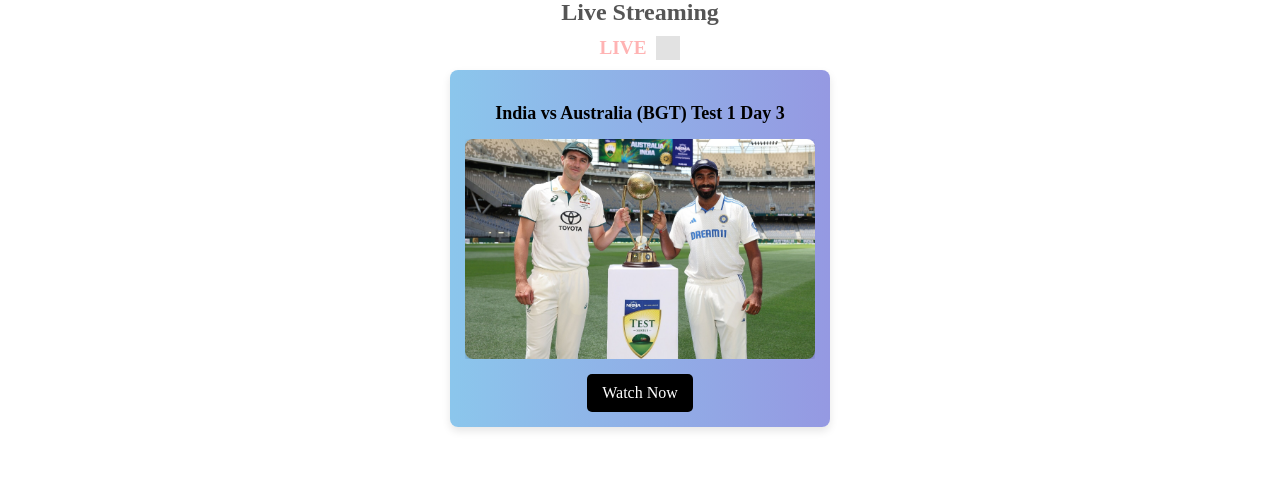
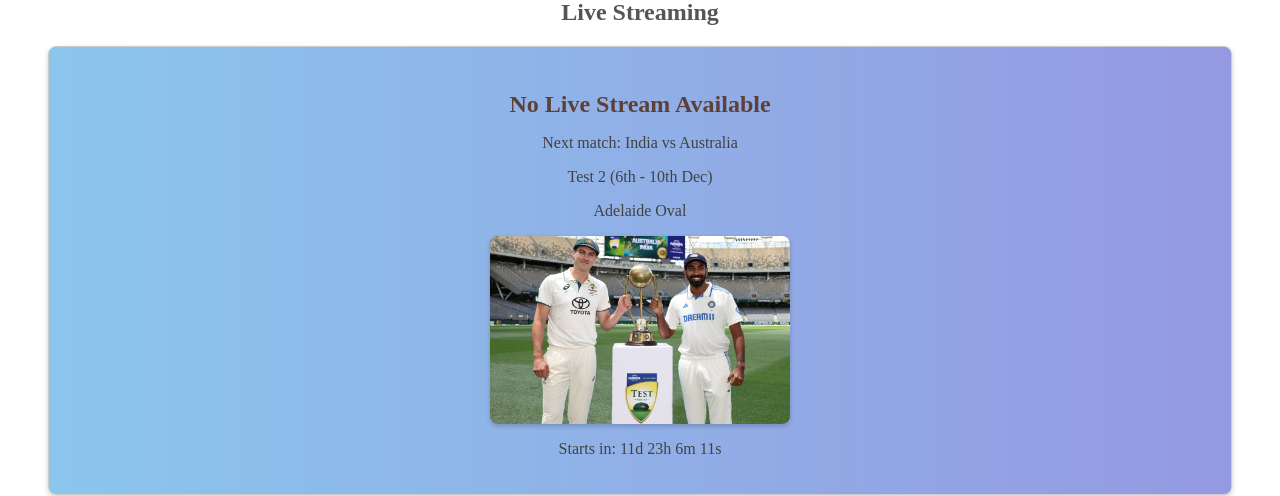
Before and after one commit to swgtds/byteball, a React (Create React App) app in the folder frontend/: page / in a window 1280 px wide. Shown: the part 123-619 px from the top of the page. Built offline with nearby package versions, Linux system fonts and the light colour scheme; grey boxes are pictures that could not be loaded.

Commit message:
updated SportsSection.tsx

```diff
--- a/frontend/src/components/SportsSection.tsx
+++ b/frontend/src/components/SportsSection.tsx
@@ -7,7 +7,7 @@ const SportsSection: React.FC = () => {
   const [hasLiveStream, setHasLiveStream] = useState(false);
   const [currentIndex, setCurrentIndex] = useState(0);
 
-  const startTime = new Date("2024-11-06T09:00:00");
+  const startTime = new Date("2024-12-06T09:00:00");
   const endTime = new Date("2024-12-10T18:00:00");
 
   const highlights = [
```
